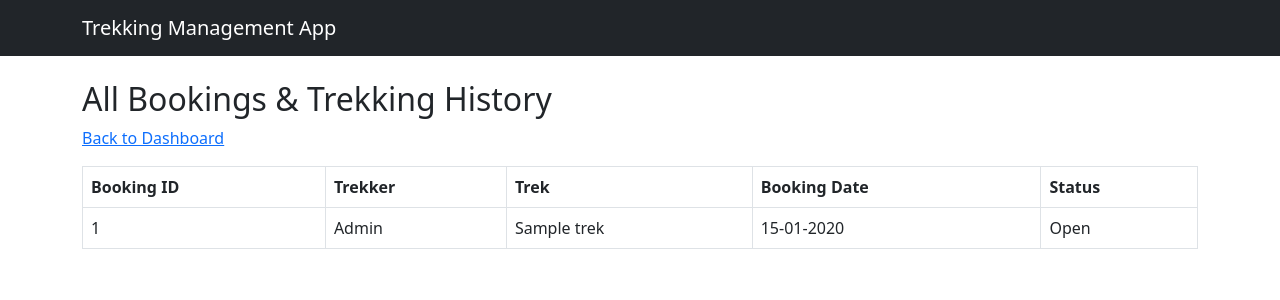
After one commit to Priyanshi-prog/trekking-management-app, a Flask app: page /all-bookings in a window 1280 px wide. The commit adds this page. Shown: the top 300 px of the page. Run offline with Flask 3, Linux system fonts and the light colour scheme; a user stored in the database is signed in; tables that the repository leaves empty hold one stand-in row (values such as "Sample post").

Commit message:
Milestone-6: Trek booking history and status tracking

```diff
--- a/app.py
+++ b/app.py
@@ -1,5 +1,4 @@
 from flask import Flask, render_template, request, redirect, url_for, flash
-from flask import Flask
 from models import db, User, StaffProfile, Trek, Booking
 from flask_login import LoginManager, login_user, logout_user, login_required, current_user
 from werkzeug.security import generate_password_hash, check_password_hash
@@ -14,7 +13,7 @@ db.init_app(app)
 
 login_manager = LoginManager()
 login_manager.init_app(app)
-login_manager.login_view = 'login'  # redirects here if login required but user not logged in
+login_manager.login_view = 'login'
 
 
 @login_manager.user_loader
@@ -38,6 +37,11 @@ def create_default_admin():
         print("Default admin created.")
 
 
+@app.route('/')
+def home():
+    return render_template('index.html')
+
+
 @app.route('/register', methods=['GET', 'POST'])
 def register():
     if request.method == 'POST':
@@ -55,7 +59,7 @@ def register():
             email=email,
             password=generate_password_hash(password),
             role='trekker',
-            is_approved=True  # trekkers don't need approval, only staff does
+            is_approved=True
         )
         db.session.add(new_user)
         db.session.commit()
@@ -83,7 +87,7 @@ def register_staff():
             email=email,
             password=generate_password_hash(password),
             role='staff',
-            is_approved=False  # requires admin approval
+            is_approved=False
         )
         db.session.add(new_staff)
         db.session.commit()
@@ -135,6 +139,42 @@ def login():
     return render_template('login.html')
 
 
+@app.route('/logout')
+@login_required
+def logout():
+    logout_user()
+    flash('You have been logged out.', 'info')
+    return redirect(url_for('home'))
+
+
+@app.route('/edit-profile', methods=['GET', 'POST'])
+@login_required
+def edit_profile():
+    if request.method == 'POST':
+        current_user.name = request.form['name']
+        current_user.email = request.form['email']
+
+        if current_user.role == 'staff':
+            contact_number = request.form.get('contact_number')
+            if current_user.staff_profile:
+                current_user.staff_profile.contact_number = contact_number
+            else:
+                new_profile = StaffProfile(user_id=current_user.id, contact_number=contact_number)
+                db.session.add(new_profile)
+
+        db.session.commit()
+        flash('Profile updated successfully.', 'success')
+
+        if current_user.role == 'staff':
+            return redirect(url_for('staff_dashboard'))
+        else:
+            return redirect(url_for('trekker_dashboard'))
+
+    return render_template('edit_profile.html')
+
+
+# ---------------- ADMIN ROUTES ----------------
+
 @app.route('/admin-dashboard')
 @login_required
 def admin_dashboard():
@@ -156,6 +196,38 @@ def admin_dashboard():
         total_bookings=total_bookings,
         pending_staff=pending_staff
     )
+
+
+@app.route('/approve-staff/<int:staff_id>', methods=['POST'])
+@login_required
+def approve_staff(staff_id):
+    if current_user.role != 'admin':
+        flash('Access denied.', 'danger')
+        return redirect(url_for('home'))
+
+    staff = db.session.get(User, staff_id)
+    if staff and staff.role == 'staff':
+        staff.is_approved = True
+        db.session.commit()
+        flash(f'{staff.name} has been approved.', 'success')
+
+    return redirect(url_for('admin_dashboard'))
+
+
+@app.route('/reject-staff/<int:staff_id>', methods=['POST'])
+@login_required
+def reject_staff(staff_id):
+    if current_user.role != 'admin':
+        flash('Access denied.', 'danger')
+        return redirect(url_for('home'))
+
+    staff = db.session.get(User, staff_id)
+    if staff and staff.role == 'staff':
+        staff.is_rejected = True
+        db.session.commit()
+        flash(f'{staff.name} has been rejected.', 'info')
+
+    return redirect(url_for('admin_dashboard'))
 
 
 @app.route('/manage-treks')
@@ -194,6 +266,7 @@ def add_trek():
         start_date = request.form['start_date']
         end_date = request.form['end_date']
         assigned_staff_id = request.form.get('assigned_staff_id')
+        status = request.form.get('status', 'Pending')
 
         new_trek = Trek(
             name=name,
@@ -202,13 +275,10 @@ def add_trek():
             duration=int(duration) if duration else None,
             available_slots=int(available_slots),
             assigned_staff_id=int(assigned_staff_id) if assigned_staff_id else None,
-            status='Pending',
+            status=status,
             start_date=datetime.strptime(start_date, '%Y-%m-%d').date() if start_date else None,
             end_date=datetime.strptime(end_date, '%Y-%m-%d').date() if end_date else None
         )
-
-        if assigned_staff_id:
-            new_trek.status = 'Approved'
 
         db.session.add(new_trek)
         db.session.commit()
@@ -237,6 +307,7 @@ def edit_trek(trek_id):
         trek.difficulty = request.form['difficulty']
         trek.duration = int(request.form['duration']) if request.form['duration'] else None
         trek.available_slots = int(request.form['available_slots'])
+
         start_date = request.form['start_date']
         end_date = request.form['end_date']
         trek.start_date = datetime.strptime(start_date, '%Y-%m-%d').date() if start_date else None
@@ -244,9 +315,12 @@ def edit_trek(trek_id):
 
         assigned_staff_id = request.form.get('assigned_staff_id')
         trek.assigned_staff_id = int(assigned_staff_id) if assigned_staff_id else None
+        trek.status = request.form.get('status', trek.status)
 
-        if assigned_staff_id and trek.status == 'Pending':
-            trek.status = 'Approved'
+        if trek.status == 'Completed':
+            for booking in trek.bookings:
+                if booking.status == 'Booked':
+                    booking.status = 'Completed'
 
         db.session.commit()
         flash('Trek updated successfully.', 'success')
@@ -254,6 +328,7 @@ def edit_trek(trek_id):
 
     approved_staff = User.query.filter_by(role='staff', is_approved=True).all()
     return render_template('trek_form.html', trek=trek, approved_staff=approved_staff)
+
 
 @app.route('/delete-trek/<int:trek_id>', methods=['POST'])
 @login_required
@@ -270,36 +345,78 @@ def delete_trek(trek_id):
 
     return redirect(url_for('manage_treks'))
 
-@app.route('/approve-staff/<int:staff_id>', methods=['POST'])
+
+@app.route('/manage-users')
 @login_required
-def approve_staff(staff_id):
+def manage_users():
     if current_user.role != 'admin':
         flash('Access denied.', 'danger')
         return redirect(url_for('home'))
 
-    staff = db.session.get(User, staff_id)
-    if staff and staff.role == 'staff':
-        staff.is_approved = True
-        db.session.commit()
-        flash(f'{staff.name} has been approved.', 'success')
+    query = request.args.get('q', '').strip()
 
-    return redirect(url_for('admin_dashboard'))
+    if query:
+        if query.isdigit():
+            users = User.query.filter(User.id == int(query), User.role != 'admin').all()
+        else:
+            users = User.query.filter(
+                db.or_(
+                    User.name.ilike(f'%{query}%'),
+                    User.email.ilike(f'%{query}%')
+                ),
+                User.role != 'admin'
+            ).all()
+    else:
+        users = User.query.filter(User.role != 'admin').all()
+
+    return render_template('manage_users.html', users=users)
 
 
-@app.route('/reject-staff/<int:staff_id>', methods=['POST'])
+@app.route('/toggle-blacklist/<int:user_id>', methods=['POST'])
 @login_required
-def reject_staff(staff_id):
+def toggle_blacklist(user_id):
     if current_user.role != 'admin':
         flash('Access denied.', 'danger')
         return redirect(url_for('home'))
 
-    staff = db.session.get(User, staff_id)
-    if staff and staff.role == 'staff':
-        staff.is_rejected = True
+    user = db.session.get(User, user_id)
+    if user and user.role != 'admin':
+        user.is_blacklisted = not user.is_blacklisted
         db.session.commit()
-        flash(f'{staff.name} has been rejected.', 'info')
+        action = 'blacklisted' if user.is_blacklisted else 'unblacklisted'
+        flash(f'{user.name} has been {action}.', 'info')
 
-    return redirect(url_for('admin_dashboard'))
+    return redirect(url_for('manage_users'))
+
+
+@app.route('/all-bookings')
+@login_required
+def all_bookings():
+    if current_user.role != 'admin':
+        flash('Access denied.', 'danger')
+        return redirect(url_for('home'))
+
+    bookings = Booking.query.all()
+    return render_template('all_bookings.html', bookings=bookings)
+
+
+# ---------------- STAFF ROUTES ----------------
+
+@app.route('/staff-dashboard')
+@login_required
+def staff_dashboard():
+    if current_user.role != 'staff':
+        flash('Access denied.', 'danger')
+        return redirect(url_for('home'))
+
+    assigned_treks = Trek.query.filter_by(assigned_staff_id=current_user.id).all()
+
+    trek_data = []
+    for trek in assigned_treks:
+        booking_count = Booking.query.filter_by(trek_id=trek.id, status='Booked').count()
+        trek_data.append({'trek': trek, 'booking_count': booking_count})
+
+    return render_template('staff_dashboard.html', trek_data=trek_data)
 
 
 @app.route('/manage-trek-staff/<int:trek_id>', methods=['GET', 'POST'])
@@ -318,6 +435,12 @@ def manage_trek_staff(trek_id):
     if request.method == 'POST':
         trek.available_slots = int(request.form['available_slots'])
         trek.status = request.form['status']
+
+        if trek.status == 'Completed':
+            for booking in trek.bookings:
+                if booking.status == 'Booked':
+                    booking.status = 'Completed'
+
         db.session.commit()
         flash('Trek updated successfully.', 'success')
         return redirect(url_for('manage_trek_staff', trek_id=trek.id))
@@ -326,49 +449,7 @@ def manage_trek_staff(trek_id):
     return render_template('manage_trek_staff.html', trek=trek, bookings=bookings)
 
 
-@app.route('/edit-profile', methods=['GET', 'POST'])
-@login_required
-def edit_profile():
-    if request.method == 'POST':
-        current_user.name = request.form['name']
-        current_user.email = request.form['email']
-
-        if current_user.role == 'staff':
-            contact_number = request.form.get('contact_number')
-            if current_user.staff_profile:
-                current_user.staff_profile.contact_number = contact_number
-            else:
-                new_profile = StaffProfile(user_id=current_user.id, contact_number=contact_number)
-                db.session.add(new_profile)
-
-        db.session.commit()
-        flash('Profile updated successfully.', 'success')
-
-        if current_user.role == 'staff':
-            return redirect(url_for('staff_dashboard'))
-        else:
-            return redirect(url_for('trekker_dashboard'))
-
-    return render_template('edit_profile.html')
-
-
-
-@app.route('/staff-dashboard')
-@login_required
-def staff_dashboard():
-    if current_user.role != 'staff':
-        flash('Access denied.', 'danger')
-        return redirect(url_for('home'))
-
-    assigned_treks = Trek.query.filter_by(assigned_staff_id=current_user.id).all()
-
-    trek_data = []
-    for trek in assigned_treks:
-        booking_count = Booking.query.filter_by(trek_id=trek.id, status='Booked').count()
-        trek_data.append({'trek': trek, 'booking_count': booking_count})
-
-    return render_template('staff_dashboard.html', trek_data=trek_data)
-
+# ---------------- TREKKER ROUTES ----------------
 
 @app.route('/trekker-dashboard')
 @login_required
@@ -399,35 +480,6 @@ def trekker_dashboard():
         difficulty_filter=difficulty_filter,
         location_filter=location_filter
     )
-
-
-
-@app.route('/manage-users')
-@login_required
-def manage_users():
-    if current_user.role != 'admin':
-        flash('Access denied.', 'danger')
-        return redirect(url_for('home'))
-
-    query = request.args.get('q', '').strip()
-
-    if query:
-        if query.isdigit():
-            users = User.query.filter(User.id == int(query), User.role != 'admin').all()
-        else:
-            users = User.query.filter(
-                db.or_(
-                    User.name.ilike(f'%{query}%'),
-                    User.email.ilike(f'%{query}%')
-                ),
-                User.role != 'admin'
-            ).all()
-    else:
-        users = User.query.filter(User.role != 'admin').all()
-
-    return render_template('manage_users.html', users=users)
-
-
 
 
 @app.route('/book-trek/<int:trek_id>', methods=['POST'])
@@ -469,7 +521,6 @@ def book_trek(trek_id):
     return redirect(url_for('trekker_dashboard'))
 
 
-
 @app.route('/my-bookings')
 @login_required
 def my_bookings():
@@ -481,33 +532,27 @@ def my_bookings():
     return render_template('my_bookings.html', bookings=bookings)
 
 
-
-@app.route('/toggle-blacklist/<int:user_id>', methods=['POST'])
+@app.route('/cancel-booking/<int:booking_id>', methods=['POST'])
 @login_required
-def toggle_blacklist(user_id):
-    if current_user.role != 'admin':
+def cancel_booking(booking_id):
+    if current_user.role != 'trekker':
         flash('Access denied.', 'danger')
         return redirect(url_for('home'))
 
-    user = db.session.get(User, user_id)
-    if user and user.role != 'admin':
-        user.is_blacklisted = not user.is_blacklisted
+    booking = db.session.get(Booking, booking_id)
+
+    if not booking or booking.user_id != current_user.id:
+        flash('Booking not found.', 'danger')
+        return redirect(url_for('my_bookings'))
+
+    if booking.status == 'Booked':
+        booking.status = 'Cancelled'
+        booking.trek.available_slots += 1
         db.session.commit()
-        action = 'blacklisted' if user.is_blacklisted else 'unblacklisted'
-        flash(f'{user.name} has been {action}.', 'info')
+        flash('Booking cancelled successfully.', 'info')
 
-    return redirect(url_for('manage_users'))
+    return redirect(url_for('my_bookings'))
 
-@app.route('/logout')
-@login_required
-def logout():
-    logout_user()
-    flash('You have been logged out.', 'info')
-    return redirect(url_for('home'))
-
-@app.route('/')
-def home():
-    return render_template('index.html')
 
 if __name__ == '__main__':
     with app.app_context():
--- a/templates/admin_dashboard.html
+++ b/templates/admin_dashboard.html
@@ -8,6 +8,8 @@
 <p><a href="{{ url_for('manage_treks') }}" class="btn btn-secondary">Manage Treks</a></p>
 
 <a href="{{ url_for('manage_users') }}" class="btn btn-secondary">Manage Users & Staff</a>
+
+<a href="{{ url_for('all_bookings') }}" class="btn btn-secondary">View All Bookings</a>
 
 <div class="row mt-4">
     <div class="col-md-3">
--- /dev/null
+++ b/templates/all_bookings.html
@@ -0,0 +1,34 @@
+{% extends "base.html" %}
+{% block title %}All Bookings{% endblock %}
+
+{% block content %}
+<h2>All Bookings & Trekking History</h2>
+<p><a href="{{ url_for('admin_dashboard') }}">Back to Dashboard</a></p>
+
+{% if bookings %}
+<table class="table table-bordered">
+    <thead>
+        <tr>
+            <th>Booking ID</th>
+            <th>Trekker</th>
+            <th>Trek</th>
+            <th>Booking Date</th>
+            <th>Status</th>
+        </tr>
+    </thead>
+    <tbody>
+        {% for booking in bookings %}
+        <tr>
+            <td>{{ booking.id }}</td>
+            <td>{{ booking.user.name }}</td>
+            <td>{{ booking.trek.name }}</td>
+            <td>{{ booking.booking_date.strftime('%d-%m-%Y') }}</td>
+            <td>{{ booking.status }}</td>
+        </tr>
+        {% endfor %}
+    </tbody>
+</table>
+{% else %}
+<p>No bookings yet.</p>
+{% endif %}
+{% endblock %}
```
Also changed, not shown: templates/my_bookings.html (+8 -0 lines), templates/trek_form.html (+12 -0 lines).
